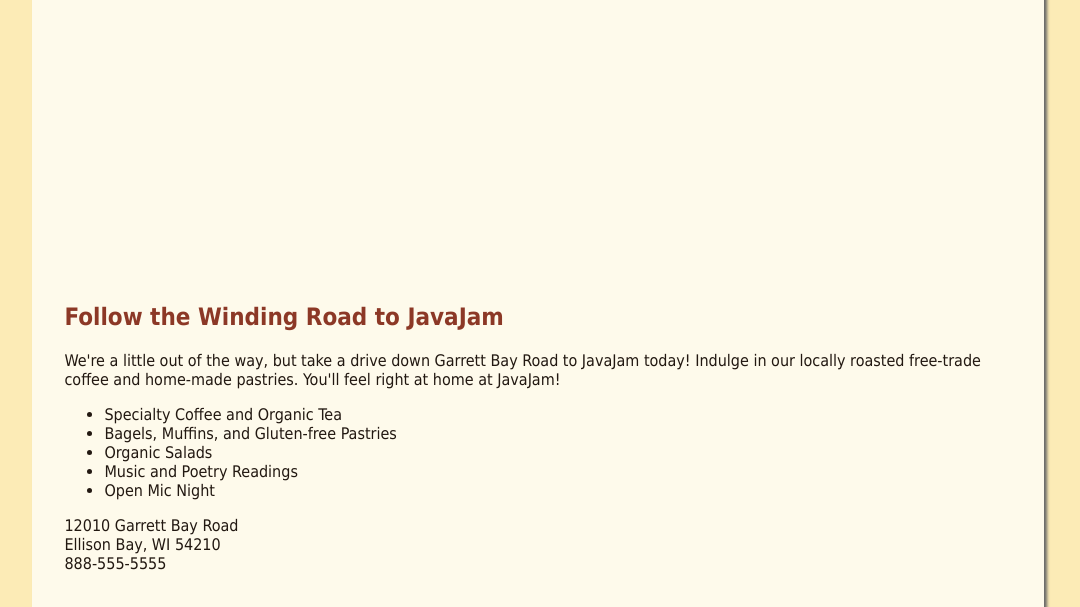
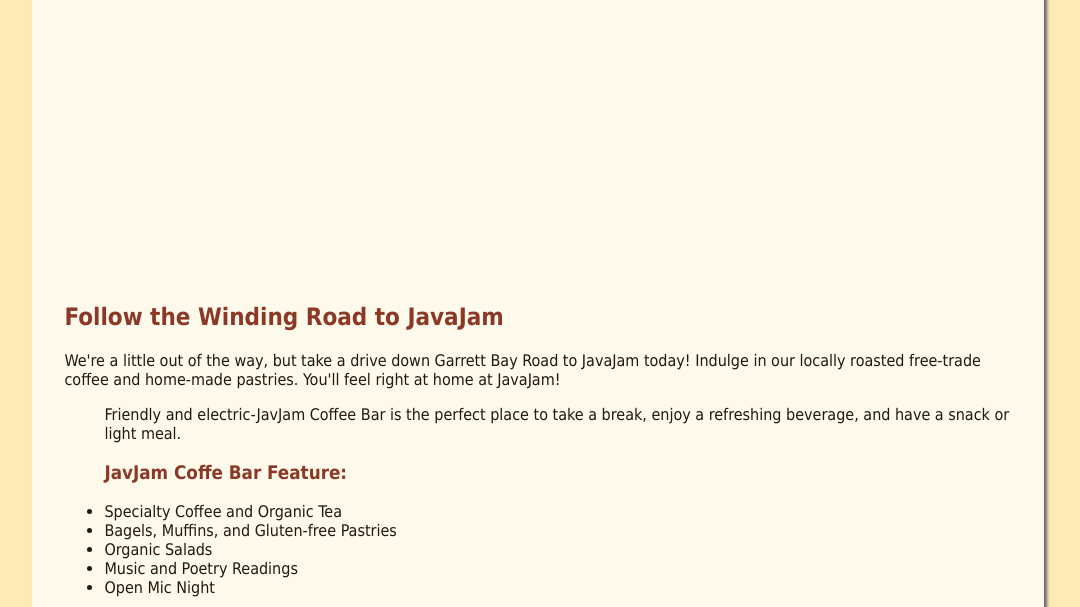
Before and after one commit to sara2945/javjam-feb11, a plain HTML site: page index.html in a window 1280 px wide. Shown: the part 193-800 px from the top of the page, without its empty margins (102-1182 px from the left). Drawn offline with Linux system fonts and the light colour scheme.

Commit message:
Update index.html

```diff
--- a/index.html
+++ b/index.html
@@ -22,6 +22,8 @@
 <h2>Follow the Winding Road to JavaJam</h2>
 <p>We're a little out of the way, but take a drive down Garrett Bay Road to JavaJam today! Indulge in our locally roasted free-trade coffee and home-made pastries. You'll feel right at home at JavaJam!</p>
 <ul>
+<p>Friendly and electric-JavJam Coffee Bar is the perfect place to take a break, enjoy a refreshing beverage, and have a snack or light meal.</p>
+<h3>JavJam Coffe Bar Feature:</h3>
   <li>Specialty Coffee and Organic Tea</li>
   <li>Bagels, Muffins, and Gluten-free Pastries</li>
   <li>Organic Salads</li>
```
